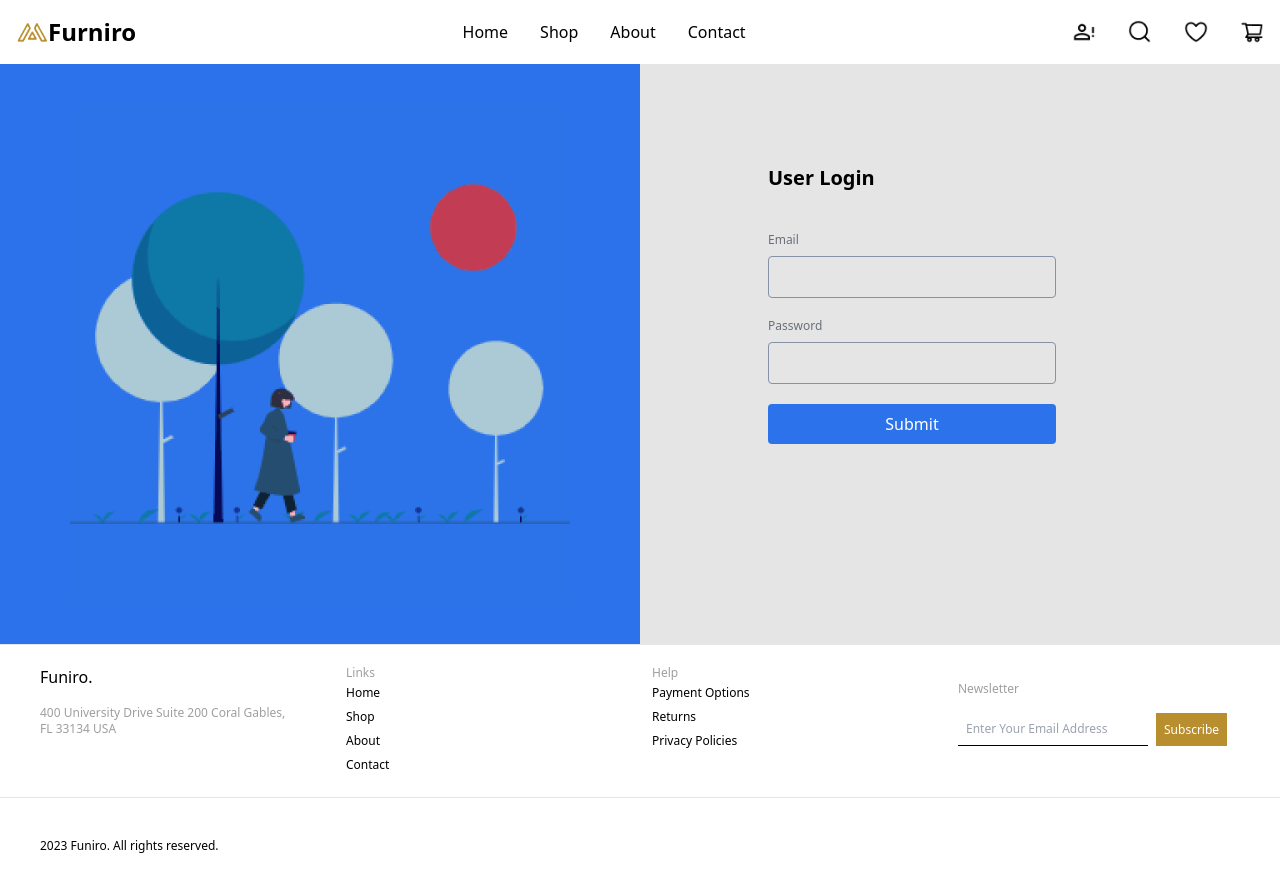
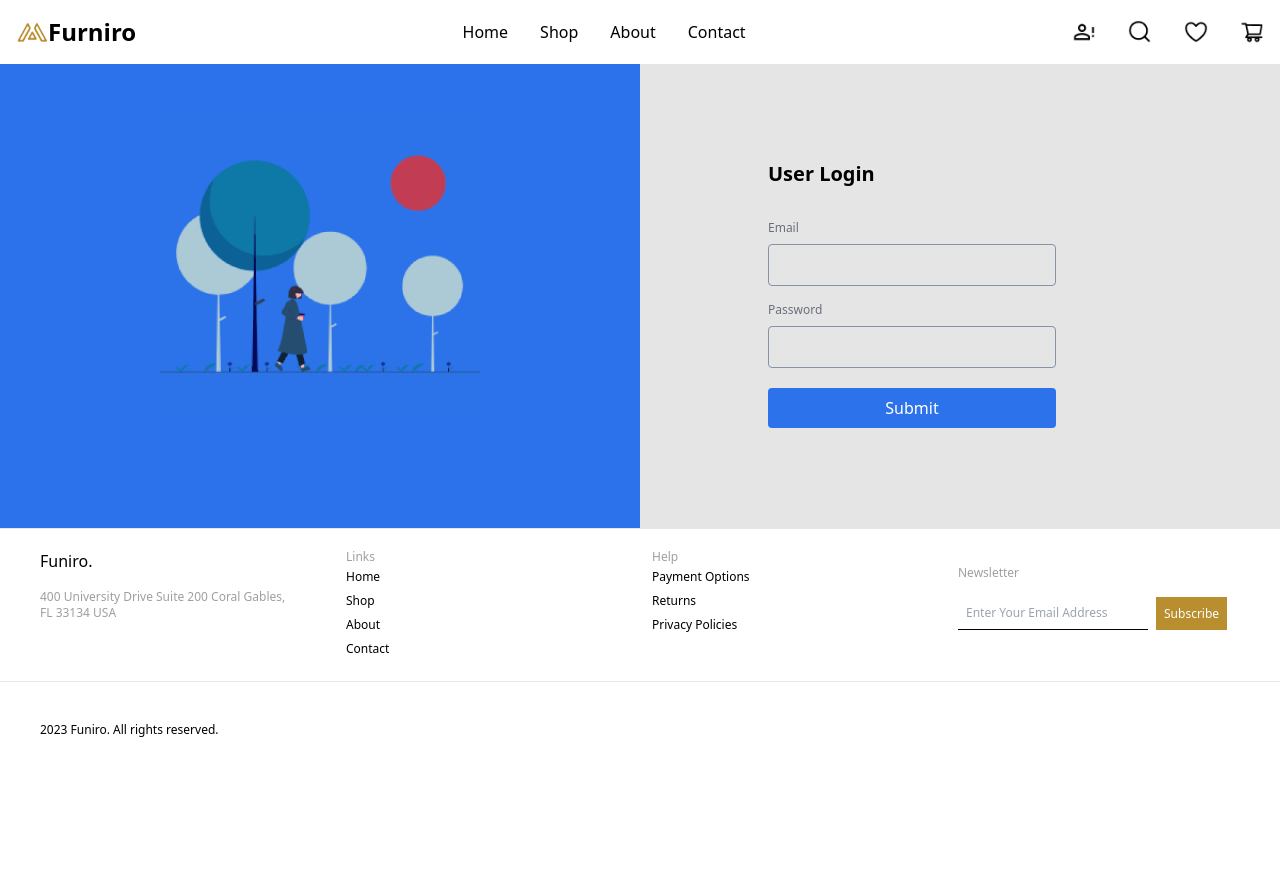
Before and after one commit to SuyogLuitel/furniture-project, a React (Vite) app: page /about in a window 1280 px wide. After the commit the page ends 800 px from the top, so only its background shows below. Built offline with nearby package versions, Linux system fonts and the light colour scheme.

Commit message:
axios post

```diff
--- a/src/Components/Register.jsx
+++ b/src/Components/Register.jsx
@@ -8,14 +8,14 @@ const Register = () => {
                 <img
                     src={loginImage}
                     alt="login image"
-                    className='mx-auto'
+                    className='mx-auto w-80 h-80'
                 />
             </div>
             <div className='bg-[#E5E5E5]'>
                 <div className='mx-32 my-20'>
-                    <h2 className='text-xl font-semibold py-5'>User Login</h2>
+                    <h2 className='text-xl font-semibold py-4'>User Login</h2>
                     <form>
-                        <div className='flex flex-col gap-2 my-5'>
+                        <div className='flex flex-col gap-2 my-4'>
                             <label
                                 className='text-xs text-[#696F79]'
                             >Email</label>
```
